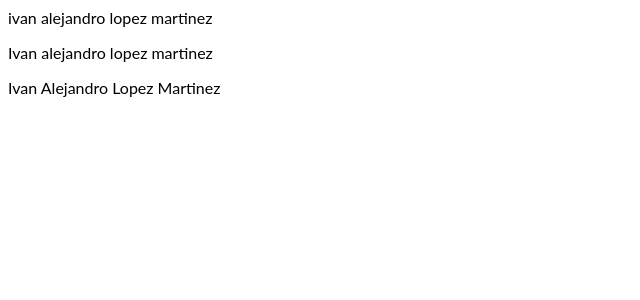
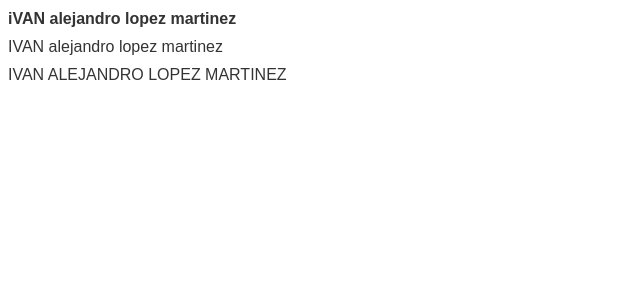
Before and after one commit to Shadow1900/Pipes-3-IALM, an Angular app: page / in a window 1280 px wide. Shown: the top 300 px of the page, without its empty margins (0-640 px from the left). Built offline with nearby package versions, Linux system fonts and the light colour scheme.

Commit message:
2 files modified

```diff
--- a/src/app/app.component.css
+++ b/src/app/app.component.css
@@ -1,3 +1,22 @@
+/* Estilos para los párrafos */
 p {
-  font-family: Lato;
+  font-size: 16px;
+  font-family: Arial, sans-serif;
+  color: #333;
+  margin: 10px 0;
 }
+
+/* Estilos para la primera línea de código */
+p:nth-of-type(1) {
+  font-weight: bold;
+}
+
+/* Estilos para la segunda línea de código */
+p:nth-of-type(2) {
+  text-transform: none;
+}
+
+/* Estilos para la tercera línea de código */
+p:nth-of-type(3) {
+  text-transform: uppercase;
+}
--- a/src/app/app.component.ts
+++ b/src/app/app.component.ts
@@ -6,5 +6,5 @@ import { Component, VERSION } from '@angular/core';
   styleUrls: ['./app.component.css'],
 })
 export class AppComponent {
-  nombre = 'ivan alejandro lopez martinez';
+  nombre = 'iVAN alejandro lopez martinez';
 }
```
